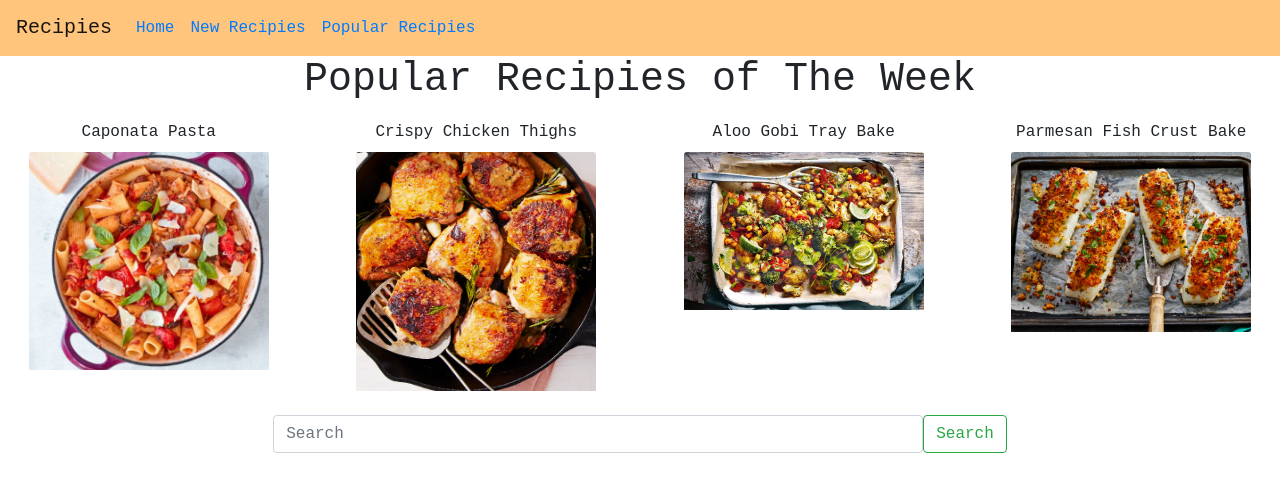
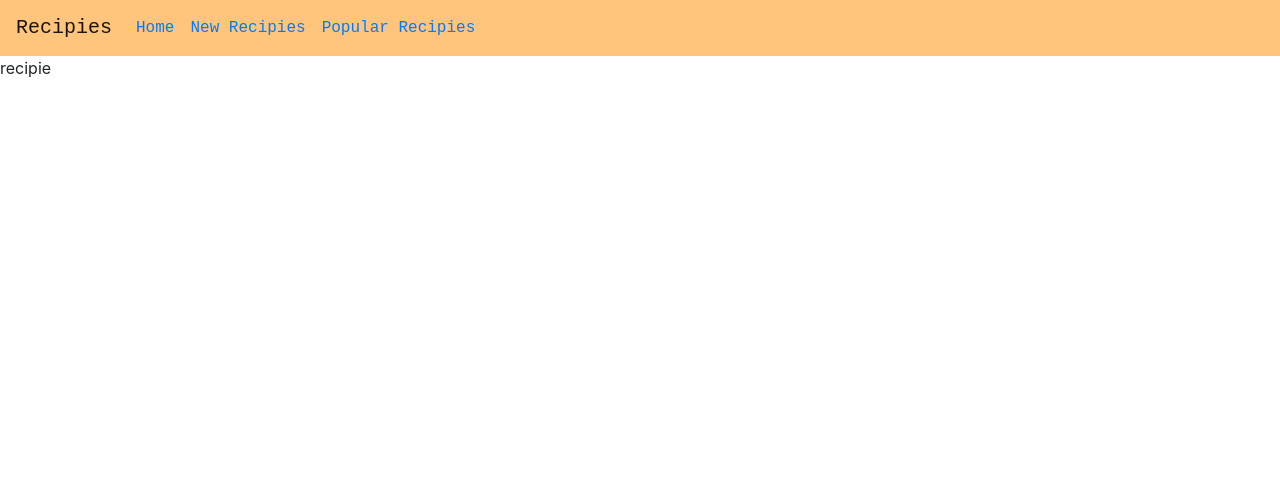
Before and after one commit to TiffanyJan/Recipies, a React (Create React App) app: page /Recipie in a window 1280 px wide. Shown: the top 492 px of the page. Built offline with nearby package versions, Linux system fonts and the light colour scheme.

Commit message:
create new recipie component and route

```diff
--- a/src/App.js
+++ b/src/App.js
@@ -4,6 +4,7 @@ import { Navbar, Nav } from "react-bootstrap";
 import NewRecipiesPage from "./NewRecipiesPage";
 import HomePage from "./HomePage";
 import PopularRecipiesPage from "./PopularRecipiesPage";
+import Recipie from "./Recipie";
 
 function App() {
   return (
@@ -24,6 +25,7 @@ function App() {
         <Switch>
           <Route path="/NewRecipiesPage" component={NewRecipiesPage} />
           <Route path="/PopularRecipiesPage" component={PopularRecipiesPage}/>
+          <Route path="/Recipie" component={Recipie}/>
           <Route path="/" component={HomePage} />
         </Switch>
       </main>
--- /dev/null
+++ b/src/Recipie.js
@@ -0,0 +1,9 @@
+import React from 'react'
+
+export default function Recipie() {
+    return (
+        <div>
+            recipie
+        </div>
+    )
+}
```
